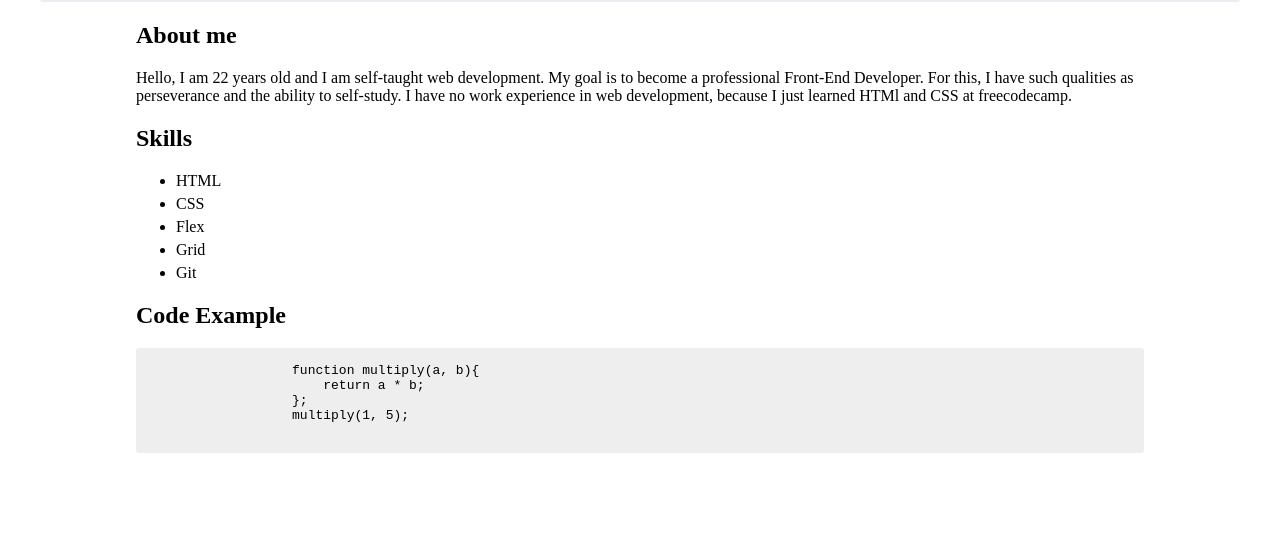
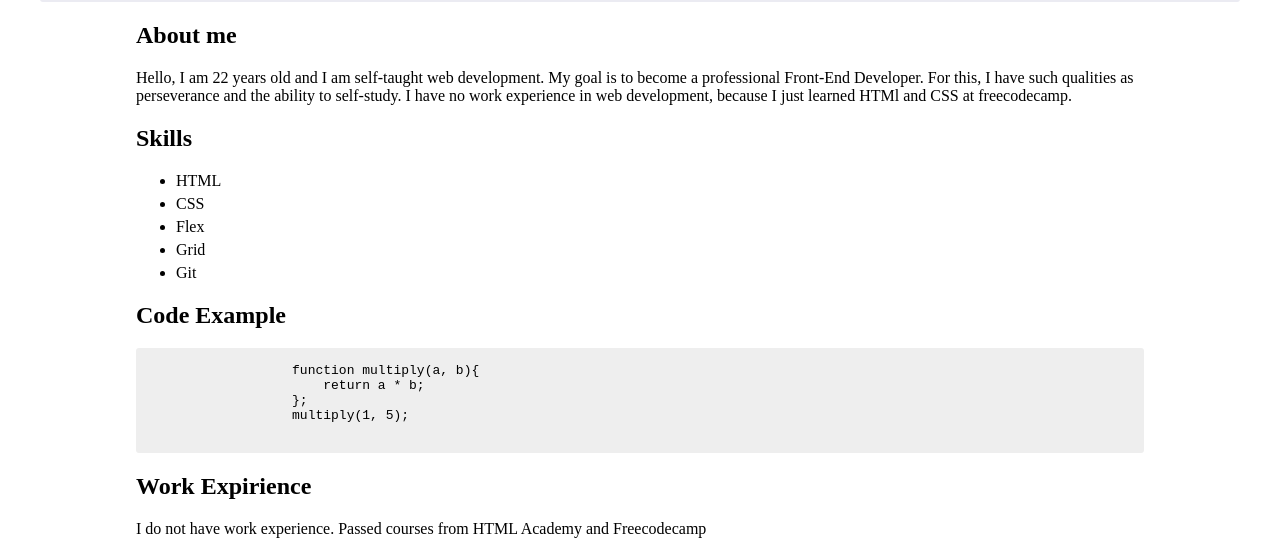
Before and after one commit to rmnvn/rsschool-cv, a plain HTML site: page index.html in a window 1280 px wide. Shown: the part 266-820 px from the top of the page. Drawn offline with Linux system fonts and the light colour scheme.

Commit message:
feat: add Work Expirience section

```diff
--- a/index.html
+++ b/index.html
@@ -57,6 +57,12 @@
                     </code>
                 </pre>
             </section>
+            <section>
+                <h2>Work Expirience</h2>
+                <p>
+                    I do not have work experience. Passed courses from HTML Academy and Freecodecamp
+                </p>
+            </section>
         </main>
     </div>
 </body>
```
